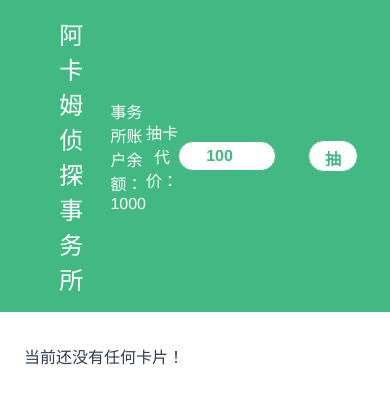
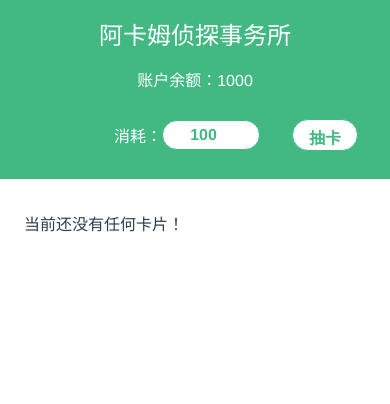
Before and after one commit to TheRiverElder/draw-each-day, a Vue app: page / in a window 390 px wide. Shown: the top 404 px of the page. Built offline with nearby package versions, Linux system fonts and the light colour scheme.

Commit message:
Compatible to mobile device

```diff
--- a/src/App.vue
+++ b/src/App.vue
@@ -1,16 +1,19 @@
 <template>
-  <div id="app">
-    <div class="top-bar">
+  <div id="app" ref="app">
+    <div :class="topBarClass">
       <p class="top-bar-title">阿卡姆侦探事务所</p>
-      <p class="top-bar-content">事务所账户余额：{{ profile.account }}</p>
-      <p>抽卡代价：</p>
+      <p class="top-bar-content">账户余额：{{ profile.account }}</p>
+      <div class="draw-panel">
+        <button class="hollow" :disabled="!enoughAccount" @click="drawCard">抽卡</button>
         <input class="simple-hollow price-input"
                type="number"
                min="1"
                :max="profile.account"
                v-model="price"
                placeholder="100"/>
-      <button class="hollow" :disabled="!enoughAccount" @click="drawCard">抽卡</button>
+        <p>消耗：</p>
+      </div>
+
     </div>
     <div class="content">
       <p v-if="!profile.storage.length">当前还没有任何卡片！</p>
@@ -33,12 +36,17 @@ export default {
     return {
       profile: profile,
       price: 100,
+      mobile: false,
     };
   },
   computed: {
     enoughAccount() {
       return this.price > 0 &&  checkAccount(this.price);
-    }
+    },
+
+    topBarClass() {
+      return (this.mobile ? 'mobile-' : '') + 'top-bar';
+    },
   },
   methods: {
     drawCard() {
@@ -47,6 +55,11 @@ export default {
       }
     }
   },
+  mounted() {
+    let width = this.$refs.app.clientWidth;
+    let fontSize = parseInt(getComputedStyle(this.$refs.app).fontSize);
+    this.mobile = (width < fontSize * 30);
+  }
 
 }
 </script>
@@ -82,6 +95,19 @@ export default {
     align-items: center;
   }
 
+  .mobile-top-bar {
+    width: 100%;
+    padding: 1em 2em;
+    box-sizing: border-box;
+
+    background: #42b983;
+    color: #FFFFFF;
+  }
+
+  .mobile-top-bar > * {
+    display: inline-block;
+  }
+
   .top-bar-title {
     font-size: 1.5em;
     margin: 0 1em;
@@ -90,6 +116,15 @@ export default {
   .top-bar-content {
     flex: 1;
     text-align: left;
+  }
+
+  .draw-panel {
+    margin: auto;
+    text-align: center;
+
+    display: flex;
+    flex-direction: row-reverse;
+    align-items: center;
   }
 
   .price-input {
```
Lines whose indentation alone changed are shown as unchanged.
